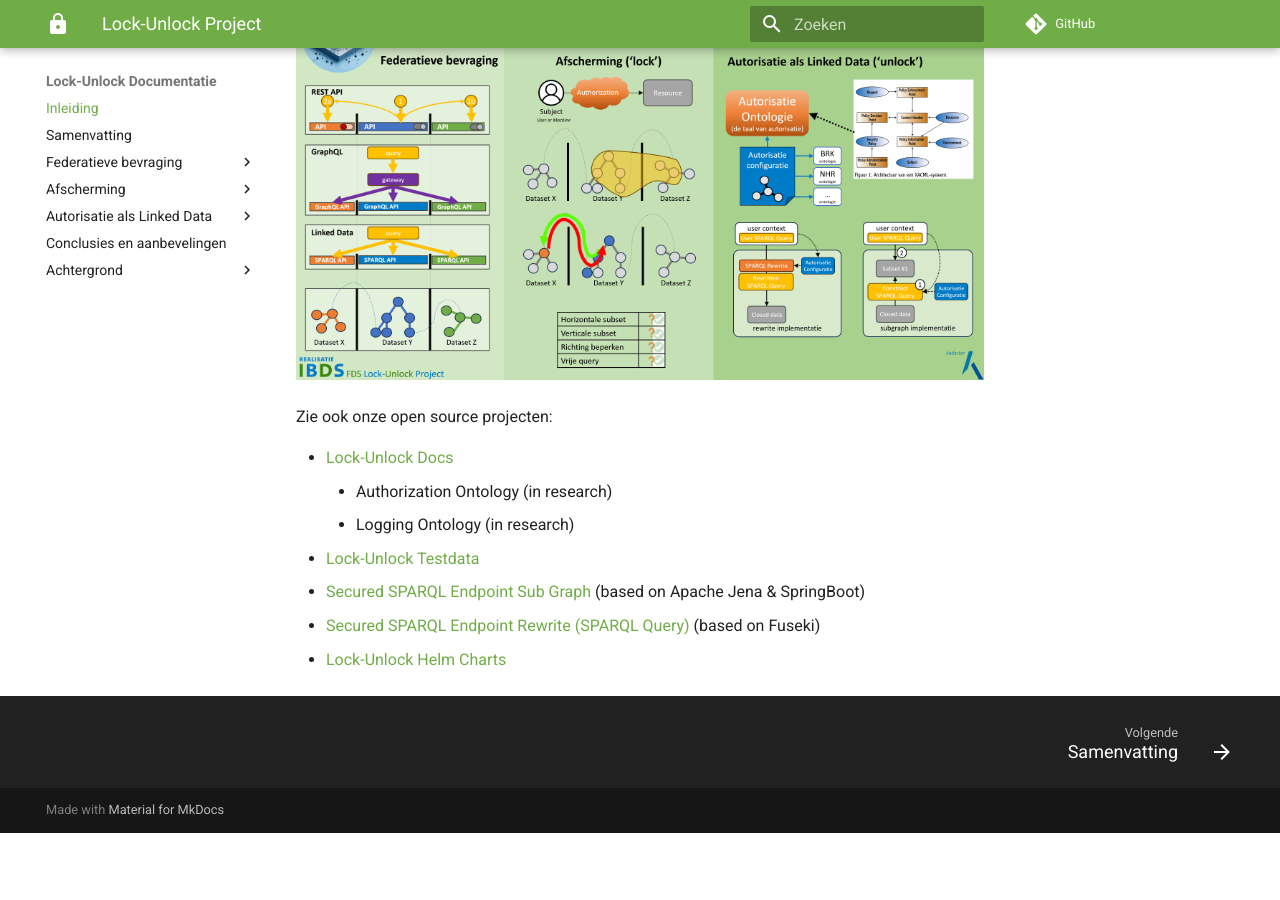
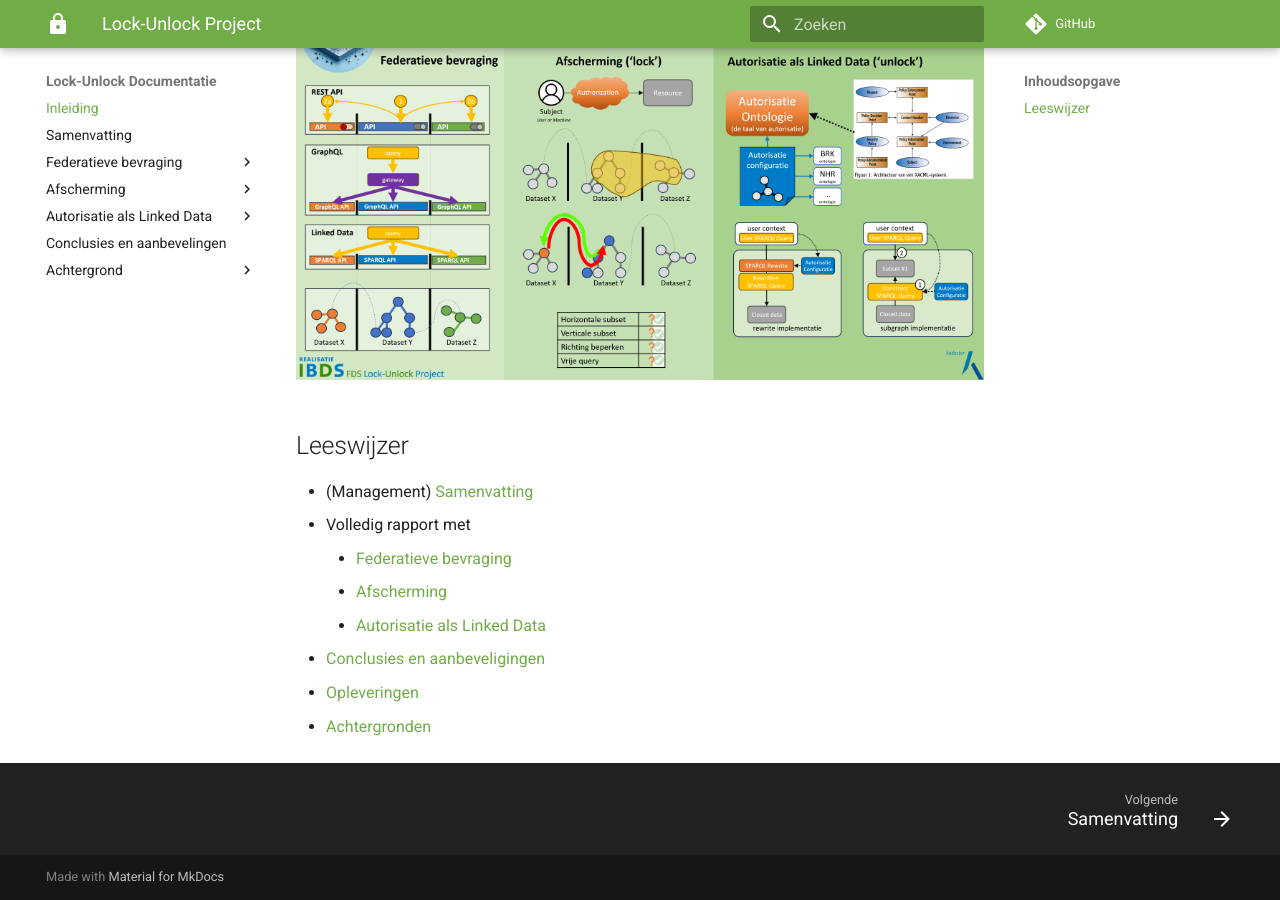
Before and after one commit to kadaster-labs/lock-unlock-docs, an MkDocs documentation site: the page built from docs/index.md, in a window 1280 px wide and 900 px high, scrolled down 593 px. Built offline with MkDocs 1.6.1 and Material for MkDocs 9.7.7, drawn with Linux system fonts in a browser that asks for light colours; emoji names are drawn with the system emoji font; comment, search, counter and statistics services are not loaded; before the commit the page ends 1426 px from its top, so only the background shows below that.

Commit message:
opleveringen toegevoegd

```diff
--- a/docs/index.md
+++ b/docs/index.md
@@ -24,14 +24,13 @@ daarmee de 'unlock' :unlock: van de data.
 
 ![Infographic](images/infographic.png)
 
-Zie ook onze open source projecten:
+## Leeswijzer
 
-- [Lock-Unlock Docs](https://github.com/kadaster-labs/lock-unlock-docs)
-    - Authorization Ontology (in research)
-    - Logging Ontology (in research)
-- [Lock-Unlock Testdata](https://github.com/kadaster-labs/lock-unlock-testdata)
-- [Secured SPARQL Endpoint Sub Graph](https://github.com/kadaster-labs/secured-sparql-endpoint-subgraph)
-  (based on Apache Jena & SpringBoot)
-- [Secured SPARQL Endpoint Rewrite (SPARQL
-  Query)](https://github.com/kadaster-labs/secured-sparql-endpoint-rewrite) (based on Fuseki)
-- [Lock-Unlock Helm Charts](https://github.com/kadaster-labs/lock-unlock-helm-charts)
+- (Management) [Samenvatting](./samenvatting.md)
+- Volledig rapport met
+    - [Federatieve bevraging](./federatieve-bevraging/index.md)
+    - [Afscherming](./afscherming/index.md)
+    - [Autorisatie als Linked Data](./autorisatie-als-linkeddata/index.md)
+- [Conclusies en aanbeveligingen](./conclusies.md)
+- [Opleveringen](./opleveringen.md)
+- [Achtergronden](./achtergrond/index.md)
```
Also changed, not shown: docs/conclusies.md (+9 -1 lines), docs/opleveringen.md (added, +54 -0 lines).
